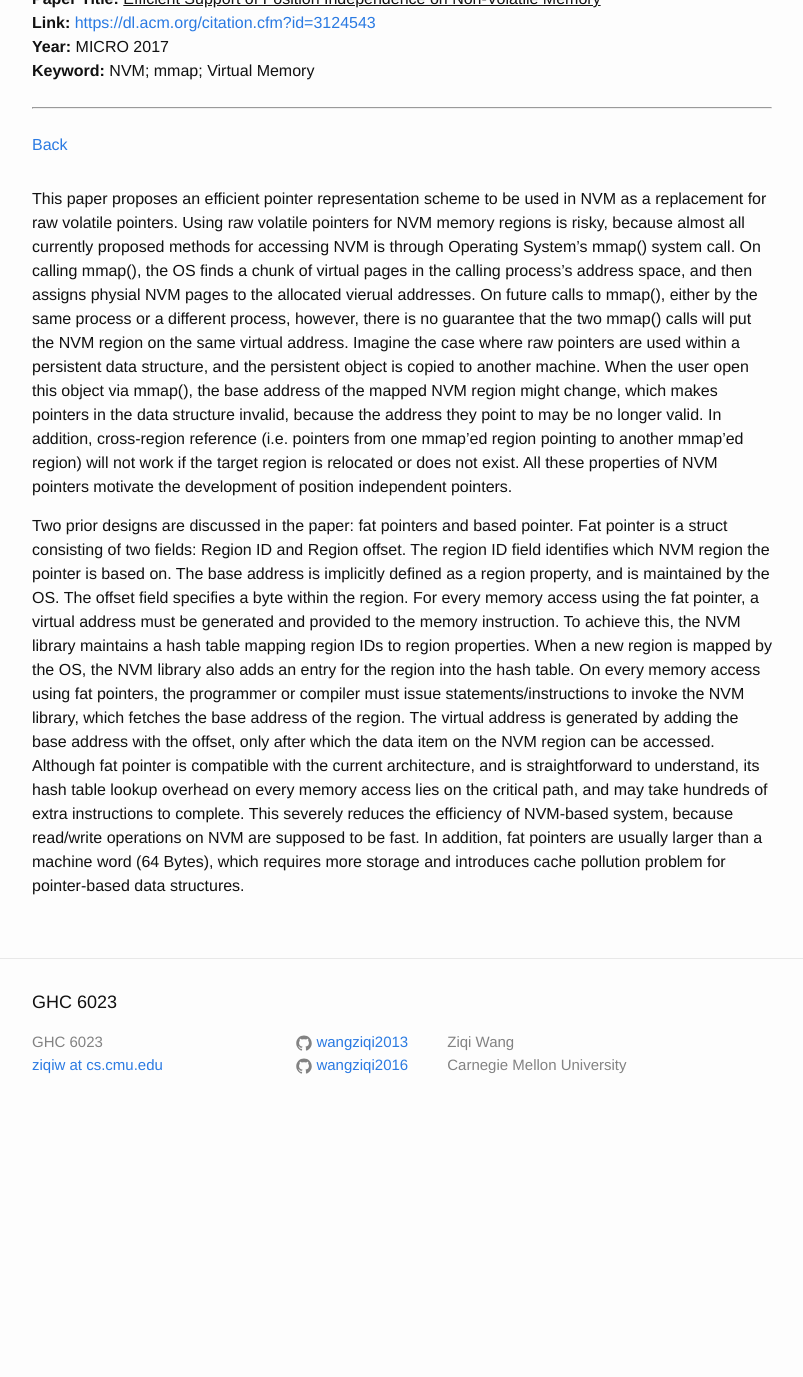
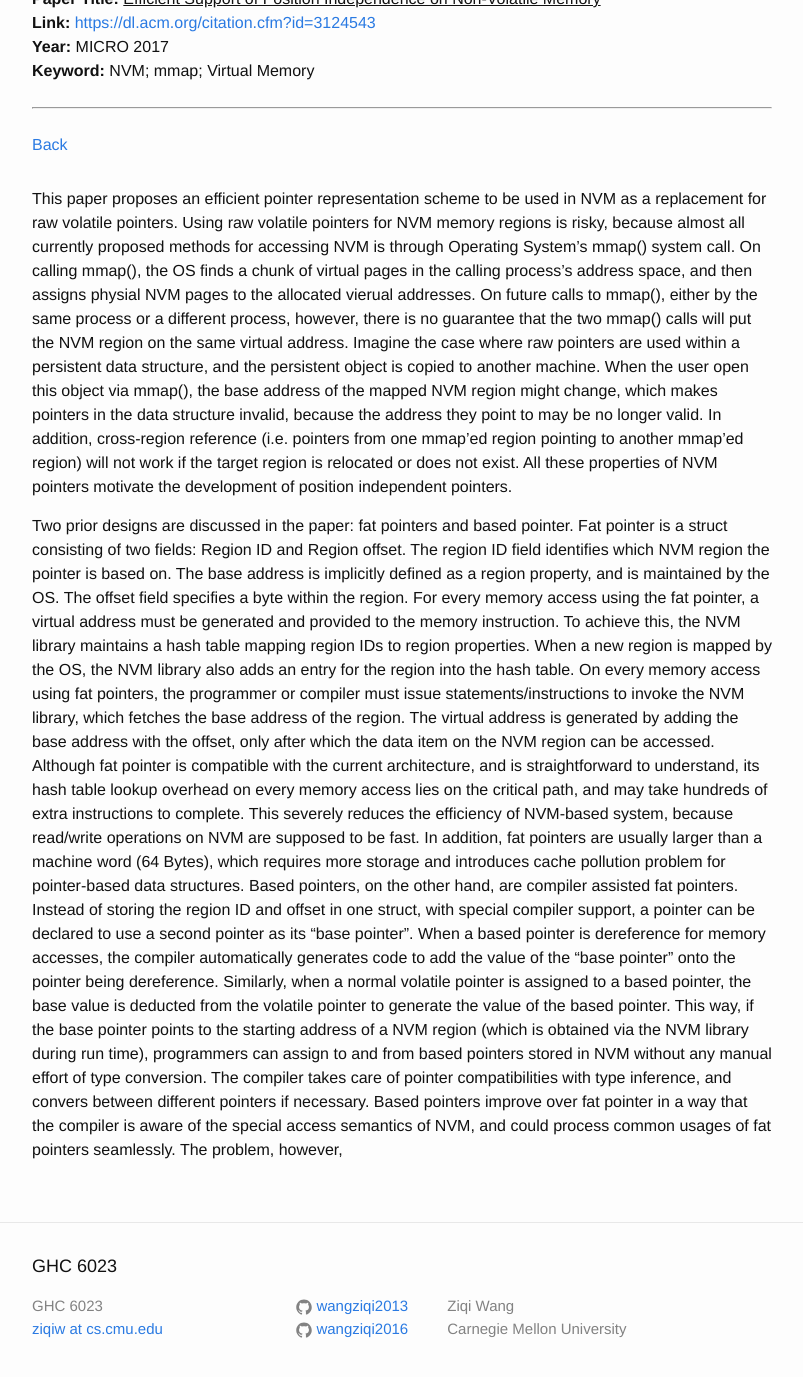
Before and after one commit to wangziqi2013/wangziqi2013.github.io, a Jekyll site: the page built from _posts/2019-03-18-efficient-support-of-pos-indep-on-nvm.markdown, in a window 1280 px wide and 1400 px high, scrolled down 305 px. Shown: the top 1377 px of the window, without its empty margins (238-1041 px from the left). Built offline with Jekyll 4.4.1, drawn with Linux system fonts in a browser that asks for light colours; before the commit the page ends 1441 px from its top, so only the background shows below that.

Commit message:
Adding based ptr

```diff
--- a/_posts/2019-03-18-efficient-support-of-pos-indep-on-nvm.markdown
+++ b/_posts/2019-03-18-efficient-support-of-pos-indep-on-nvm.markdown
@@ -37,4 +37,13 @@ on the NVM region can be accessed. Although fat pointer is compatible with the c
 to understand, its hash table lookup overhead on every memory access lies on the critical path, and may take hundreds of
 extra instructions to complete. This severely reduces the efficiency of NVM-based system, because read/write operations
 on NVM are supposed to be fast. In addition, fat pointers are usually larger than a machine word (64 Bytes), which requires
-more storage and introduces cache pollution problem for pointer-based data structures.
+more storage and introduces cache pollution problem for pointer-based data structures. Based pointers, on the other hand,
+are compiler assisted fat pointers. Instead of storing the region ID and offset in one struct, with special compiler support,
+a pointer can be declared to use a second pointer as its "base pointer". When a based pointer is dereference for memory
+accesses, the compiler automatically generates code to add the value of the "base pointer" onto the pointer being dereference.
+Similarly, when a normal volatile pointer is assigned to a based pointer, the base value is deducted from the volatile pointer
+to generate the value of the based pointer. This way, if the base pointer points to the starting address of a NVM region
+(which is obtained via the NVM library during run time), programmers can assign to and from based pointers stored in NVM
+without any manual effort of type conversion. The compiler takes care of pointer compatibilities with type inference, and
+convers between different pointers if necessary. Based pointers improve over fat pointer in a way that the compiler is aware
+of the special access semantics of NVM, and could process common usages of fat pointers seamlessly. The problem, however,
```
